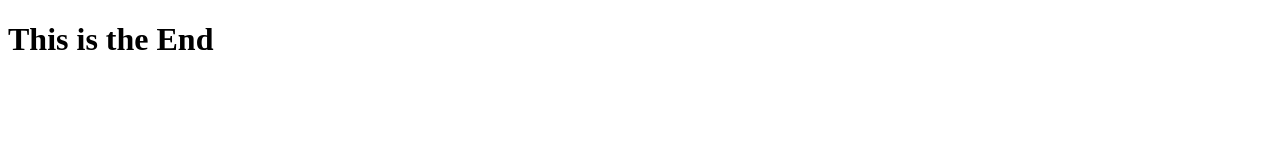
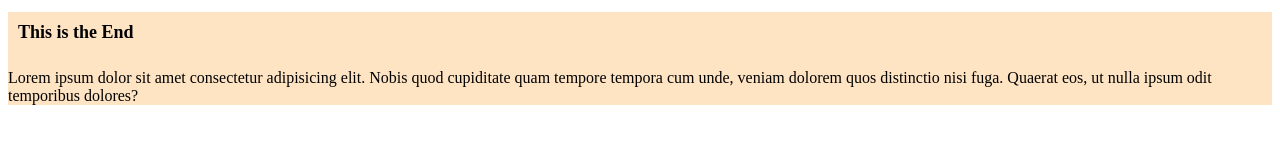
Before and after one commit to 230393/First-live-Repo, a plain HTML site: page index.html in a window 1280 px wide. Drawn offline with Linux system fonts and the light colour scheme.

Commit message:
update code

```diff
--- a/index.html
+++ b/index.html
@@ -4,9 +4,12 @@
     <meta charset="UTF-8">
     <meta name="viewport" content="width=device-width, initial-scale=1.0">
     <title>Live web</title>
+    <link rel="stylesheet" href="style.css".css">
 </head>
 <body>
-    <h1>This is the End</h1>
-    <p></p>
+    <div>
+        <h1>This is the End</h1>
+        <p>Lorem ipsum dolor sit amet consectetur adipisicing elit. Nobis quod cupiditate quam tempore tempora cum unde, veniam dolorem quos distinctio nisi fuga. Quaerat eos, ut nulla ipsum odit temporibus dolores?</p>
+    </div>
 </body>
 </html>
--- /dev/null
+++ b/style.css
@@ -0,0 +1,12 @@
+div{
+    background-color: bisque;
+    background-size: 15px;
+    background-position: center;
+}
+h1{
+    font-size: large;
+    font-family:Georgia, 'Times New Roman', Times, serif
+    text-shadow: 5PX;
+    padding: 10px;
+
+}
```
